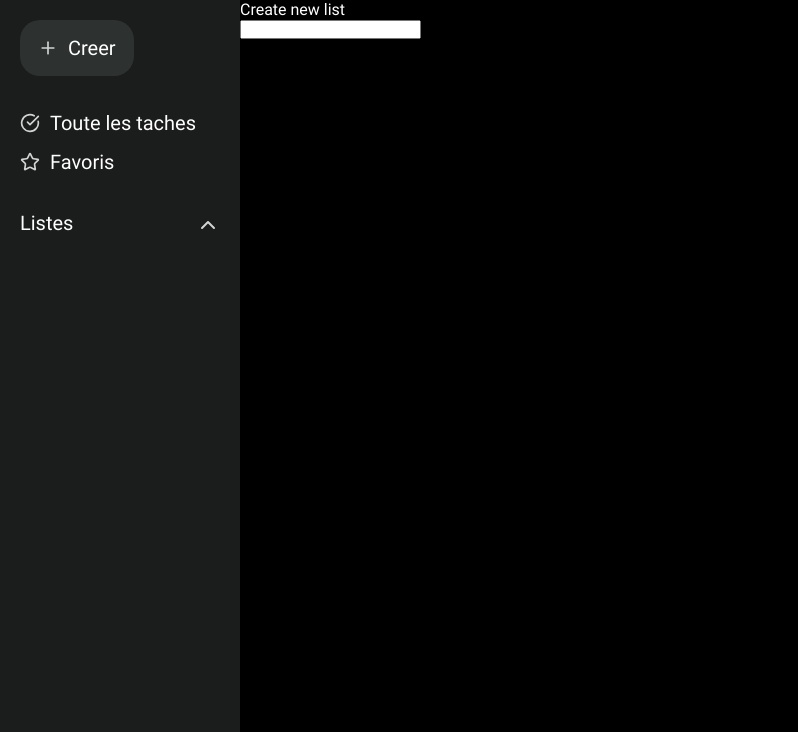
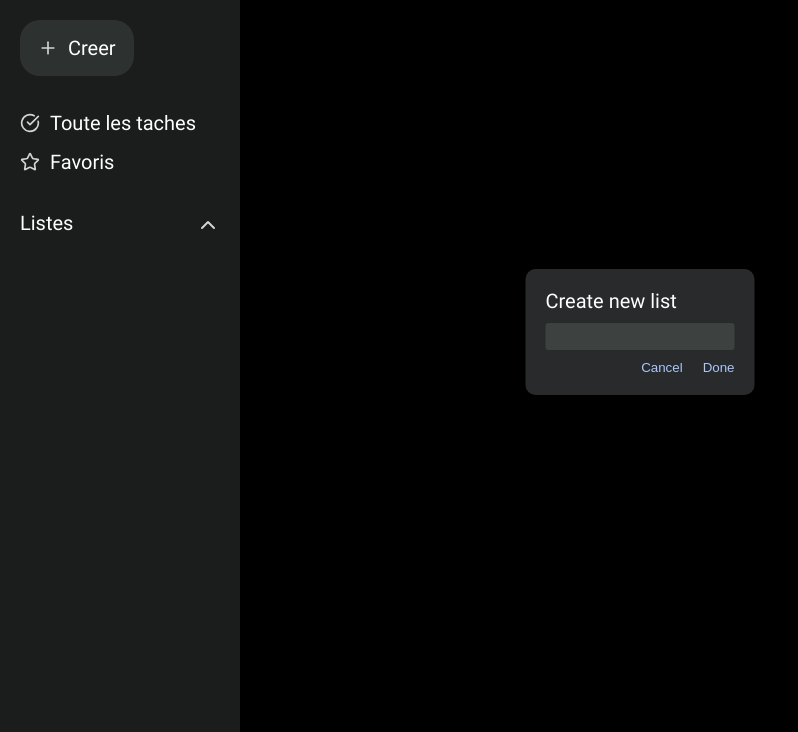
Before and after one commit to Max-kleb/Django_Todo, a Django app: template frontend/templates/home.html in a window 1280 px wide. Shown: the part 68-800 px from the top of the page, without its empty margins (0-798 px from the left). Run offline with Django 4.2, Linux system fonts and the light colour scheme; the template is opened without the code that fills it, so the values that code supplies are empty.

Commit message:
feat: Design create list popup

```diff
--- a/frontend/static/css/home.css
+++ b/frontend/static/css/home.css
@@ -201,9 +201,67 @@ body  {
     flex-grow: 1;
 }
 
-/*
+
 .main .content .create-box {
+    position: absolute;
+    top: 50%;
+    left: 50%;
+    transform: translate(-50%, -50%);
+    color: #000;
+    border-radius: 10px;
     padding: 20px;
     margin: 300 px;
-    border-bottom: 1px solid #e8390d;
-}*/
+    background-color: #282A2C;
+    display: flex;
+    gap: 10px;
+    flex-direction: column;
+}
+
+.main .content .hidden {
+    display: none;
+}
+
+.create-box .title {
+    color: #fff;
+    font-size: 20px;
+}
+
+.create-box input {
+    background-color: #3d4240;
+    padding: 4px;
+    color: #fff;
+
+}
+
+.create-box input {
+    background-color: #3d4240;
+    padding: 6px;
+    color: #fff;
+    border: none;
+    border-radius: 3px;
+
+}
+
+.create-box input:focus {
+    outline: none;
+}
+
+.create-box input:hover {
+    background-color: #606664;
+}
+
+
+
+.btns-row {
+    display: flex;
+    gap: 20px;
+    justify-content: flex-end;
+}
+
+.popup-button {
+    color: #a8c7fa;
+    font-family: sans-serif;
+    border: none;
+    background-color: transparent;
+    cursor: pointer;
+}
--- a/frontend/static/js/home.js
+++ b/frontend/static/js/home.js
@@ -7,8 +7,8 @@ let listsContainer = document.querySelector(".lists-container");
 let sidebar = document.querySelector(".sidebar");
 
 
- console.log("Sidebar:", sidebar);
- console.log("Hamburger button:", hamburgerButton);
+console.log("Sidebar:", sidebar);
+console.log("Hamburger button:", hamburgerButton);
 
 revelButton.addEventListener("click", (event) => {
     event.preventDefault();
--- a/frontend/templates/home.html
+++ b/frontend/templates/home.html
@@ -51,12 +51,14 @@
         </div>
 
         <div class="content">
-
             <div class="create-box">
-                <label for="create-name"> <span class="title"> Create new list </span><br> </label>
+                <span class="title"> Create new list </span>
                 <input type="text" id="create1-box">
+                <div class="btns-row">
+                    <button class="cancel-button popup-button">Cancel</button>
+                    <button class="don-button popup-button">Done</button>
+                </div>
             </div>
-
         </div>
     </main>
 
```
